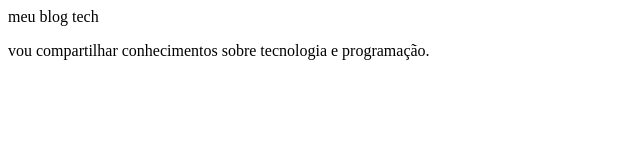
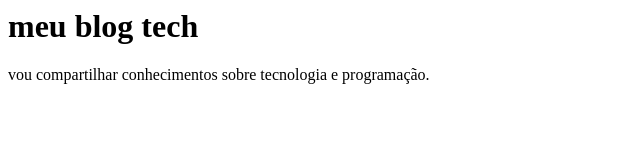
Before and after one commit to luiza-mariemain/luiza-pagina-web, a plain HTML site: page index.html in a window 1280 px wide. Shown: the whole page, without its empty margins (0-640 px from the left). Drawn offline with Linux system fonts and the light colour scheme.

Commit message:
adicionei tags

```diff
--- a/index.html
+++ b/index.html
@@ -1,3 +1,3 @@
-<P>meu blog tech</P>
+<h1>meu blog tech</h1>
 
 <P>vou compartilhar conhecimentos sobre tecnologia e programação.</P>
```
